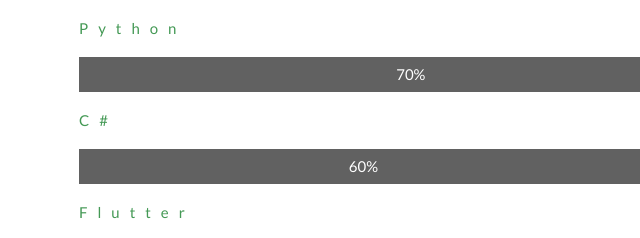
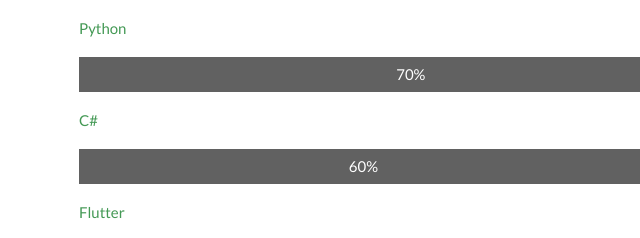
Before and after one commit to brandoDavies1103/brandoDavies1103.github.io, a plain HTML site: page index.html in a window 1280 px wide. Shown: the part 877-1115 px from the top of the page, 87-727 px from the left. Drawn offline with nearby package versions, Linux system fonts and the light colour scheme.

Commit message:
remove spacing on language names

```diff
--- a/index.html
+++ b/index.html
@@ -167,7 +167,7 @@ style="grid-template-columns:repeat(auto-fit,minmax(300px,1fr));gap:32px">
 My chosen languages
 </p>
 
-<p class="w3-wide">
+<p>
  Python
 </p>
 
@@ -176,7 +176,7 @@ My chosen languages
 style="width:70%">70%</div>
 </div>
 
-<p class="w3-wide">
+<p>
  C#
 </p>
 
@@ -185,7 +185,7 @@ style="width:70%">70%</div>
 style="width:60%">60%</div>
 </div>
 
-<p class="w3-wide">
+<p>
  Flutter
 </p>
 
```
